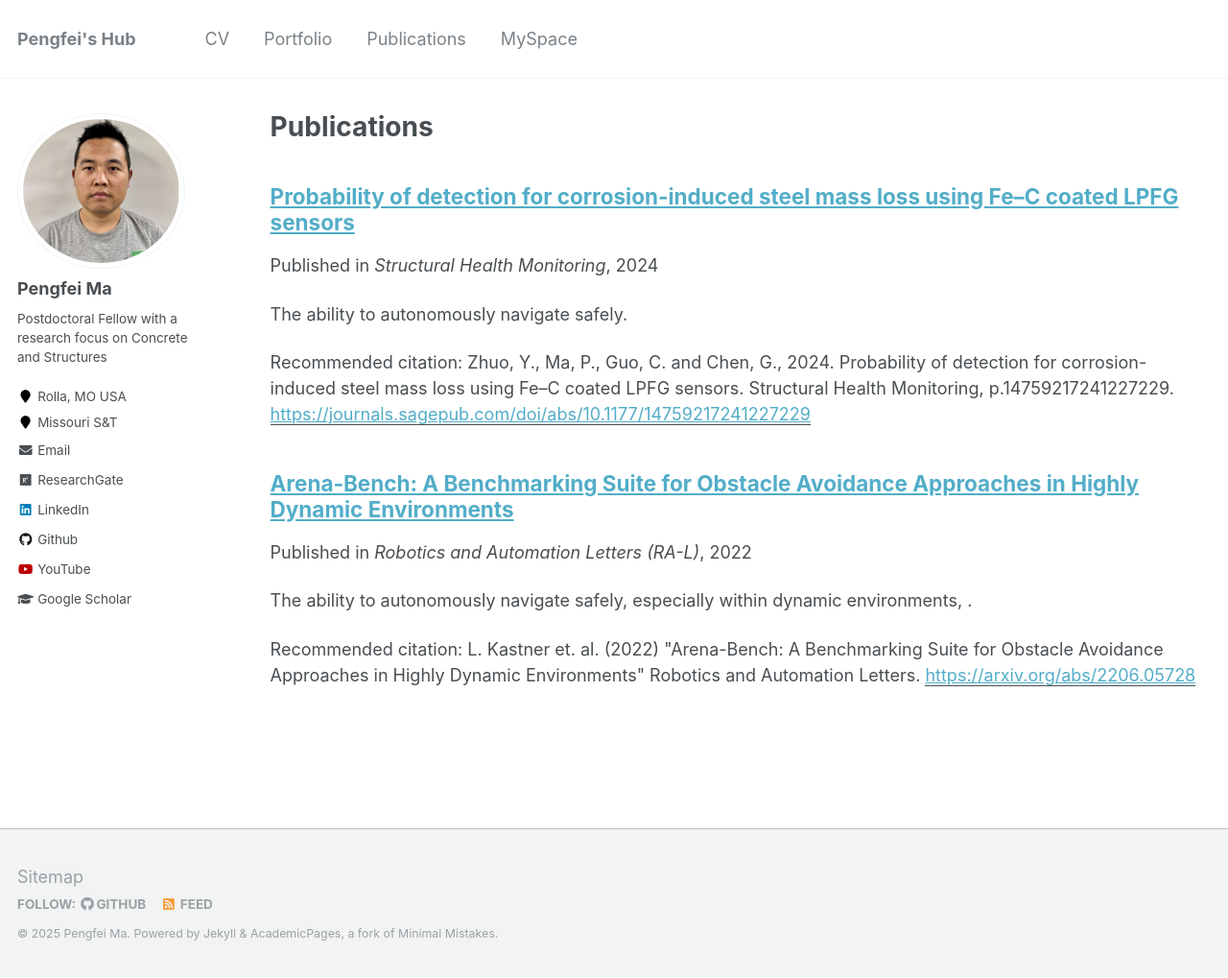
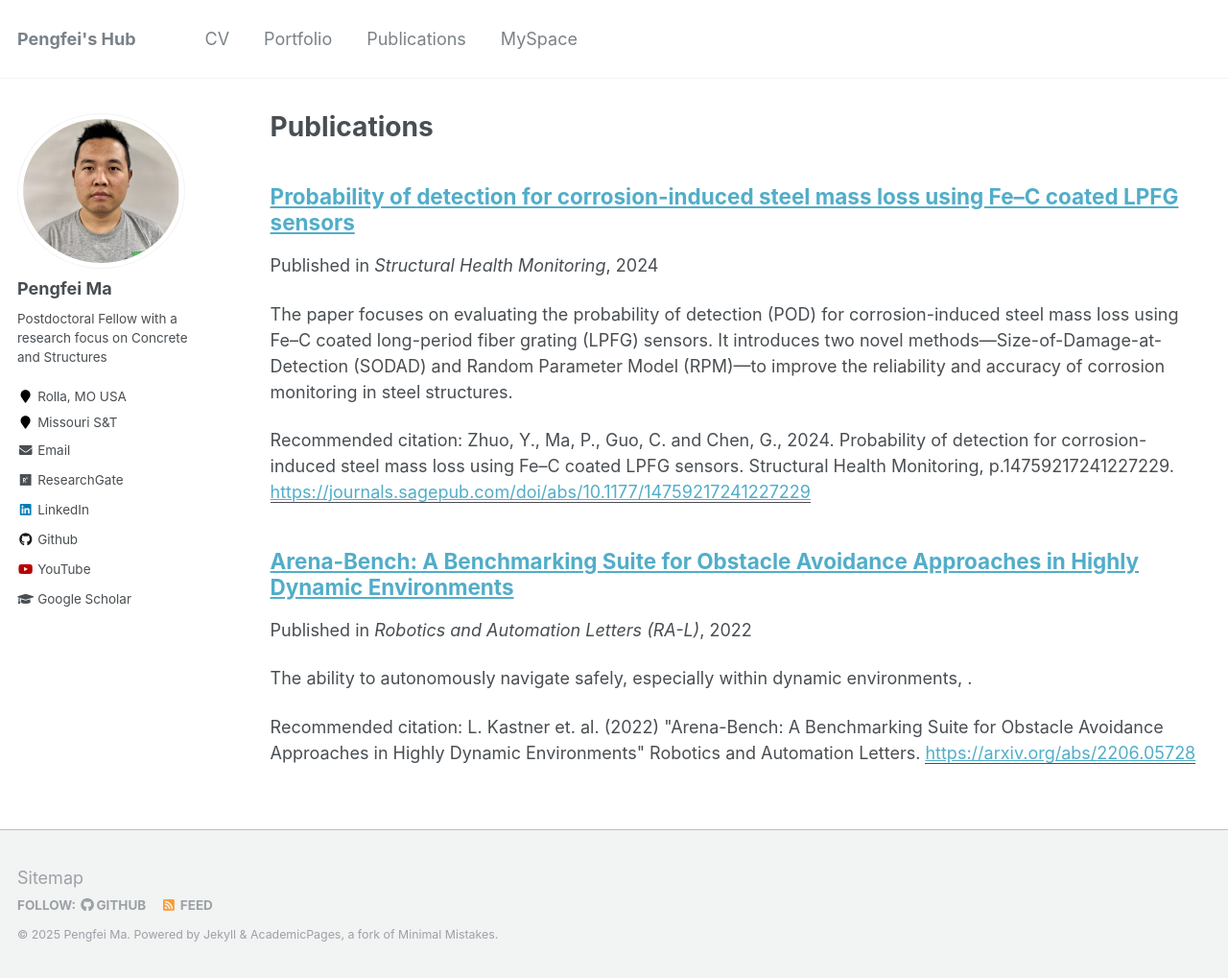
Before and after one commit to KyleMMA/KyleMMA.github.io, a Jekyll site: the page built from _pages/publications.md, in a window 1280 px wide and 1019 px high. Shown: the whole window at 96% size. Built offline with Jekyll 4.4.1, drawn with Linux system fonts in a browser that asks for light colours.

Commit message:
Update 2022-Arena-Bench.md

```diff
--- a/_publications/2022-Arena-Bench.md
+++ b/_publications/2022-Arena-Bench.md
@@ -2,7 +2,7 @@
 title: "Probability of detection for corrosion-induced steel mass loss using Fe–C coated LPFG sensors"
 collection: publications
 permalink: /publication/2022-Arena-Bench
-excerpt: 'The ability to autonomously navigate safely.'
+excerpt: 'The paper focuses on evaluating the probability of detection (POD) for corrosion-induced steel mass loss using Fe–C coated long-period fiber grating (LPFG) sensors. It introduces two novel methods—Size-of-Damage-at-Detection (SODAD) and Random Parameter Model (RPM)—to improve the reliability and accuracy of corrosion monitoring in steel structures.'
 date: February 14, 2024
 venue: 'Structural Health Monitoring'
 paperurl: 'https://journals.sagepub.com/doi/abs/10.1177/14759217241227229'
```
